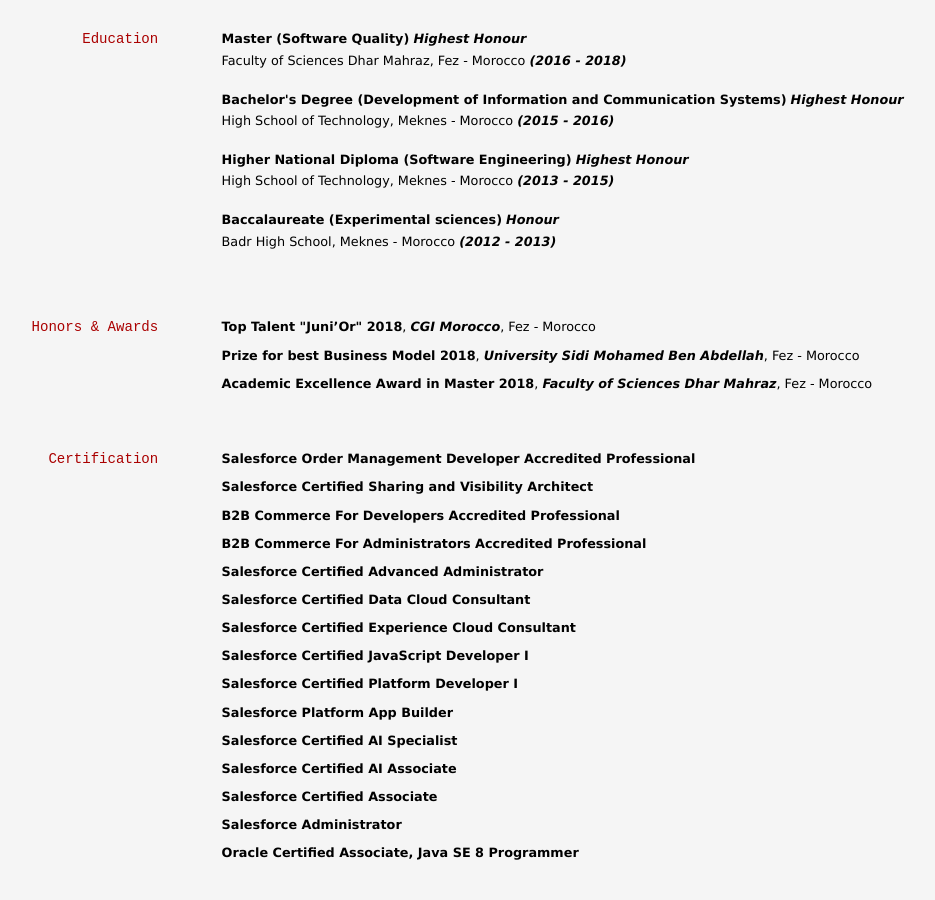
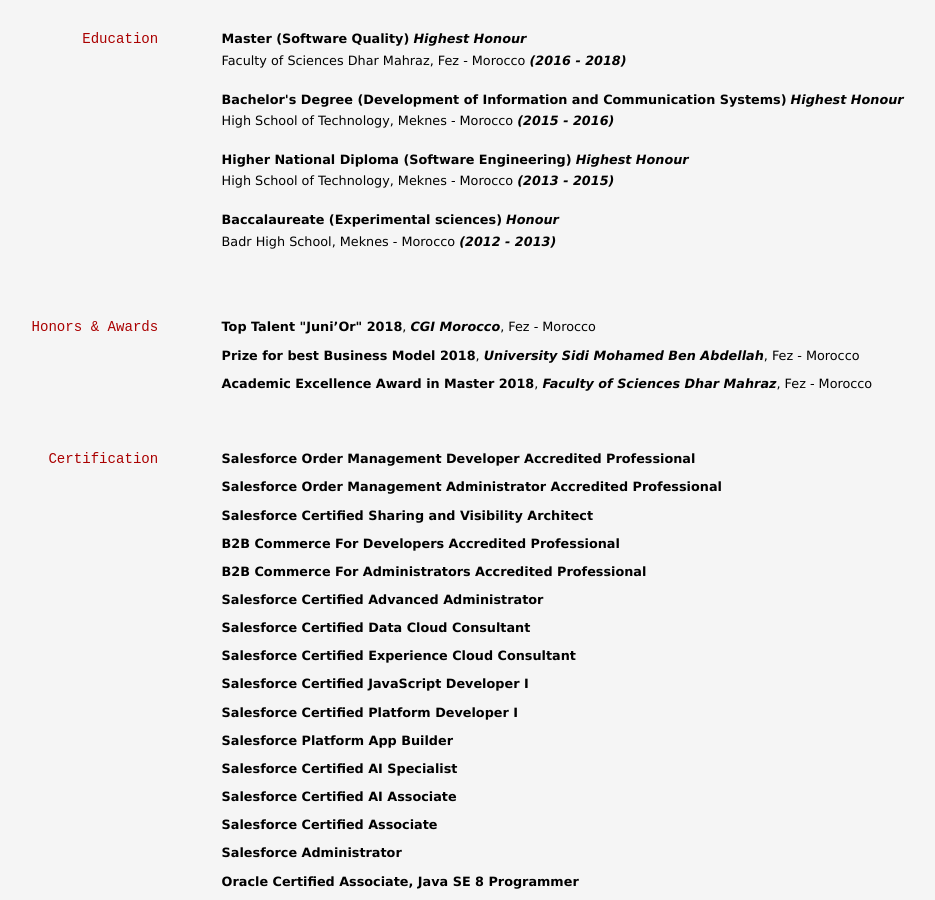
Before and after one commit to tahabasri/portfolio, a Jekyll site: the page built from resume/index.md, in a window 1280 px wide and 900 px high, scrolled down 1008 px. Shown: the whole window, without its empty margins (108-1043 px from the left). Built offline with Jekyll 4.4.1, drawn with Linux system fonts in a browser that asks for light colours; before the commit the page ends 1880 px from its top, so only the background shows below that.

Commit message:
Add OMS Admin to Resume

```diff
--- a/resume/index.md
+++ b/resume/index.md
@@ -158,6 +158,7 @@
 
 
 <p><strong>Salesforce Order Management Developer Accredited Professional</strong></p>
+<p><strong>Salesforce Order Management Administrator Accredited Professional</strong></p>
 <p><strong>Salesforce Certified Sharing and Visibility Architect</strong></p>
 <p><strong>B2B Commerce For Developers Accredited Professional</strong></p>
 <p><strong>B2B Commerce For Administrators Accredited Professional</strong></p>
```
